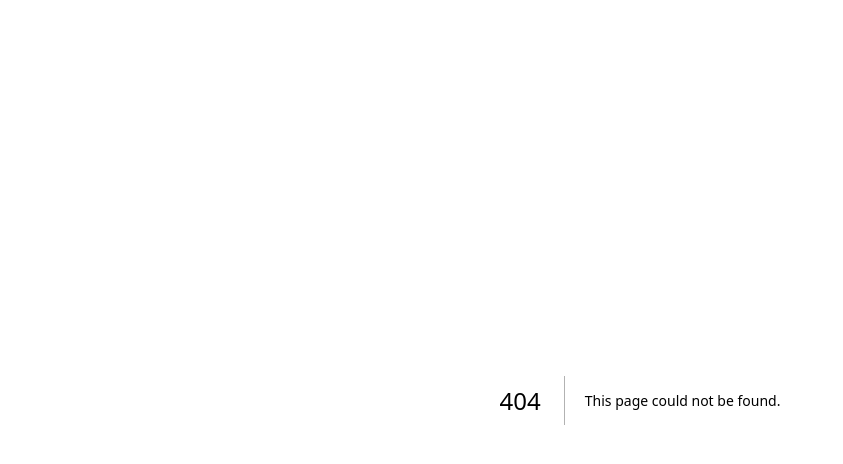
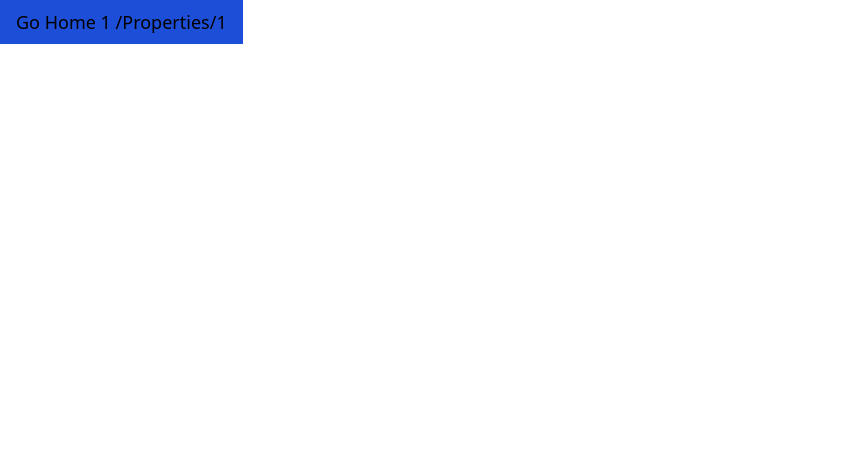
Before and after one commit to AqibNiazi/real-estate-hub, a Next.js app: page /properties/1 in a window 1280 px wide. Before the commit this address had no page. Shown: the top 464 px of the page, without its empty margins (0-843 px from the left). Built offline with nearby package versions, Linux system fonts and the light colour scheme.

Commit message:
some navigation hooks

```diff
--- a/app/layout.jsx
+++ b/app/layout.jsx
@@ -1,5 +1,5 @@
 import React from 'react'
-import '@/assets/styles/globals.css'
+import '../assets/styles/globals.css'
 export const metadata =  {
   title:"Property Pulse | Find Perfect Rental",
   description:"Find your dream Rental Property",
--- /dev/null
+++ b/app/properties/[id]/page.jsx
@@ -0,0 +1,17 @@
+'use client'
+import React from 'react'
+import { useRouter,useParams, useSearchParams, usePathname } from 'next/navigation';
+const PropertyPage = () => {
+    const router=useRouter()
+    const {id}=useParams()
+    const searchParams=useSearchParams()
+    const name=searchParams.get('name')
+    const pathname=usePathname()
+  return (
+    <div>
+        <button onClick={()=>router.push("/")} className="bg-blue-700 text-lg px-4 py-2 capitalize">Go Home {id} {name} {pathname}</button>
+    </div>
+  )
+}
+
+export default PropertyPage
--- a/tailwind.config.js
+++ b/tailwind.config.js
@@ -1,9 +1,9 @@
 /** @type {import('tailwindcss').Config} */
 module.exports = {
   content: [
-    "./src/pages/**/*.{js,ts,jsx,tsx,mdx}",
-    "./src/components/**/*.{js,ts,jsx,tsx,mdx}",
-    "./src/app/**/*.{js,ts,jsx,tsx,mdx}",
+    "./pages/**/*.{js,ts,jsx,tsx,mdx}",
+    "./components/**/*.{js,ts,jsx,tsx,mdx}",
+    "./app/**/*.{js,ts,jsx,tsx,mdx}",
   ],
   theme: {
     extend: {
```
